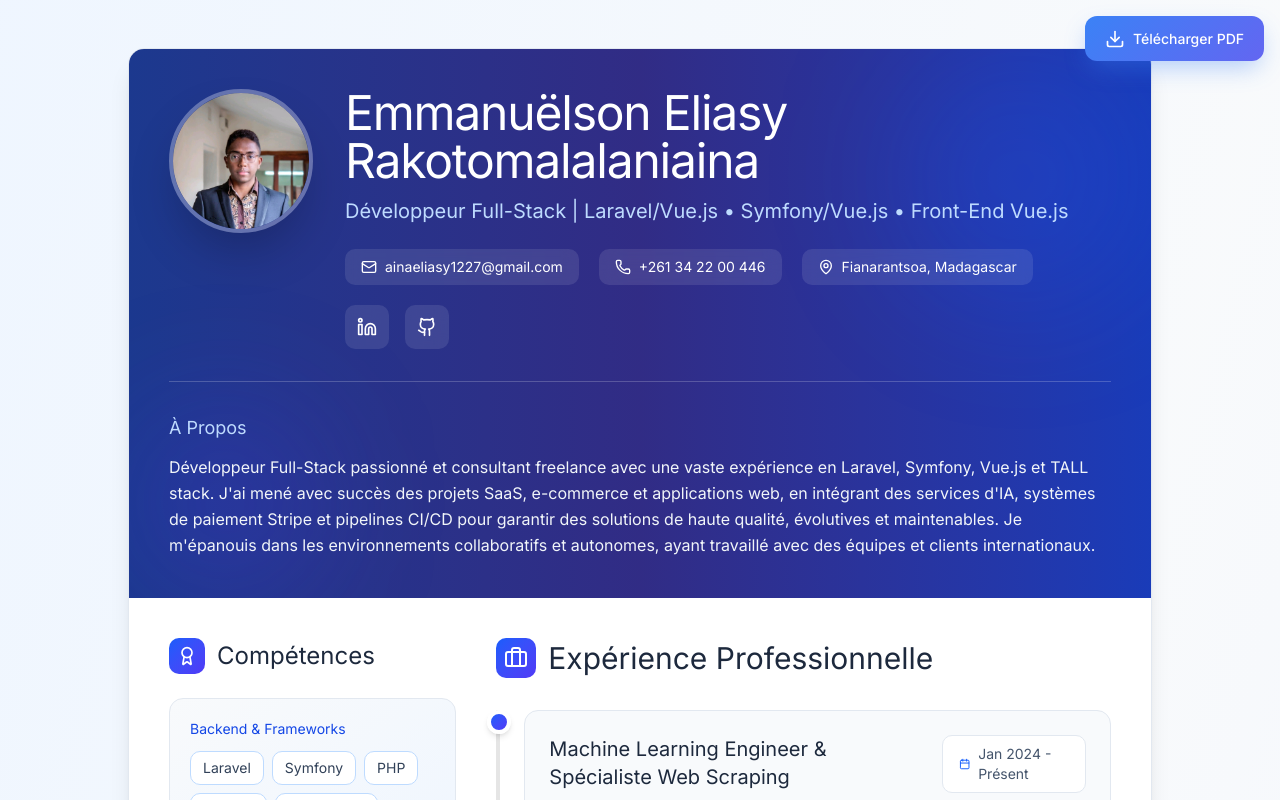
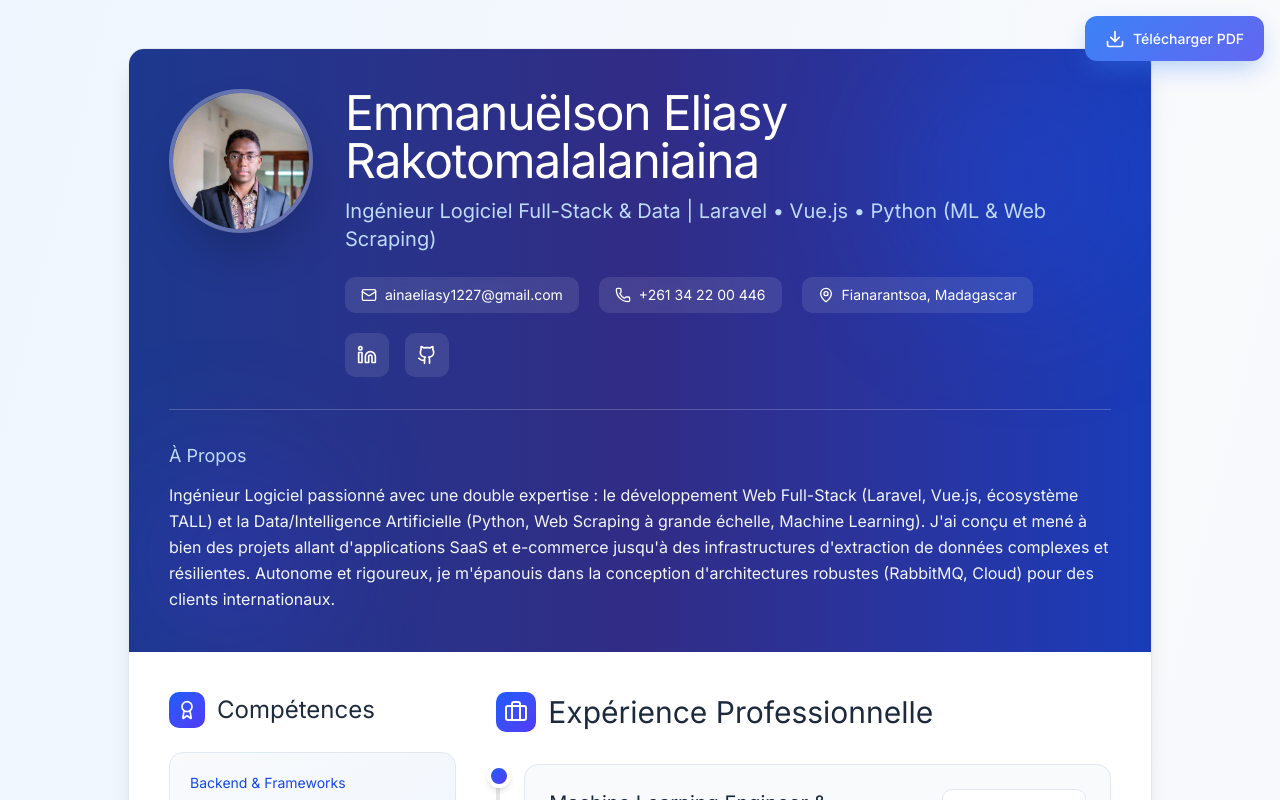
Before and after one commit to ainaeliasy/CV, a React (Vite) app: page / in a window 1280 px wide. Shown: the top 800 px of the page. Built offline with nearby package versions, Linux system fonts and the light colour scheme.

Commit message:
Update professional title and bio to reflect Full-Stack & ML/Data expertise

```diff
--- a/index.html
+++ b/index.html
@@ -5,15 +5,15 @@
     <meta name="viewport" content="width=device-width, initial-scale=1.0" />
 
     <!-- SEO -->
-    <title>Emmanuëlson Eliasy Rakotomalalaniaina — Développeur Full-Stack | Laravel/Vue.js • Symfony/Vue.js • Front-End Vue.js</title>
-    <meta name="description" content="Développeur Full-Stack passionné basé à Madagascar. Expert Laravel, Symfony, Vue.js et TALL stack. Consultant freelance pour projets SaaS, e-commerce et applications web." />
+    <title>Emmanuëlson Eliasy Rakotomalalaniaina — Ingénieur Logiciel Full-Stack & Data</title>
+    <meta name="description" content="Ingénieur Logiciel Full-Stack et Machine Learning basé à Madagascar. Expert Laravel, Vue.js et Python (Scraping/ML)." />
     <meta name="keywords" content="développeur, full-stack, Laravel, Vue.js, Symfony, freelance, Madagascar, PHP, React, SaaS" />
     <meta name="author" content="Emmanuëlson Eliasy Rakotomalalaniaina" />
 
     <!-- Open Graph (LinkedIn, Facebook, WhatsApp) -->
     <meta property="og:type" content="website" />
-    <meta property="og:title" content="Emmanuëlson Eliasy Rakotomalalaniaina — Développeur Full-Stack" />
-    <meta property="og:description" content="Expert Laravel, Symfony, Vue.js et TALL stack. Consultant freelance pour projets SaaS, e-commerce et applications web." />
+    <meta property="og:title" content="Emmanuëlson Eliasy Rakotomalalaniaina — Ingénieur Logiciel Full-Stack & Data" />
+    <meta property="og:description" content="Expert Laravel, Vue.js et Python (Scraping/ML). Ingénieur logiciel freelance basé à Madagascar." />
     <meta property="og:image" content="/profile-photo.jpg" />
     <meta property="og:url" content="https://goodev.abrdns.com" />
     <meta property="og:locale" content="fr_FR" />
--- a/src/components/PersonalInfo.tsx
+++ b/src/components/PersonalInfo.tsx
@@ -19,7 +19,7 @@ export function PersonalInfo() {
 
         <div className="flex-1 text-center md:text-left">
           <h1 className="text-4xl md:text-5xl mb-3 tracking-tight">Emmanuëlson Eliasy Rakotomalalaniaina</h1>
-          <p className="text-xl text-blue-200 mb-6">Développeur Full-Stack | Laravel/Vue.js • Symfony/Vue.js • Front-End Vue.js</p>
+          <p className="text-xl text-blue-200 mb-6">Ingénieur Logiciel Full-Stack & Data | Laravel • Vue.js • Python (ML & Web Scraping)</p>
 
           <div className="flex flex-wrap gap-5 justify-center md:justify-start text-sm">
             <a href="mailto:ainaeliasy1227@gmail.com" className="flex items-center gap-2 hover:text-blue-200 transition-colors bg-white/10 px-4 py-2 rounded-lg backdrop-blur-sm">
@@ -50,11 +50,11 @@ export function PersonalInfo() {
       <div className="relative mt-8 pt-8 border-t border-white/20">
         <h3 className="text-lg mb-3 text-blue-200">À Propos</h3>
         <p className="text-slate-100 leading-relaxed">
-          Développeur Full-Stack passionné et consultant freelance avec une vaste expérience en Laravel, Symfony, Vue.js
-          et TALL stack. J'ai mené avec succès des projets SaaS, e-commerce et applications web, en intégrant des
-          services d'IA, systèmes de paiement Stripe et pipelines CI/CD pour garantir des solutions de haute qualité,
-          évolutives et maintenables. Je m'épanouis dans les environnements collaboratifs et autonomes, ayant travaillé
-          avec des équipes et clients internationaux.
+          Ingénieur Logiciel passionné avec une double expertise : le développement Web Full-Stack (Laravel, Vue.js, écosystème TALL)
+          et la Data/Intelligence Artificielle (Python, Web Scraping à grande échelle, Machine Learning). J'ai conçu et mené à
+          bien des projets allant d'applications SaaS et e-commerce jusqu'à des infrastructures d'extraction de données complexes
+          et résilientes. Autonome et rigoureux, je m'épanouis dans la conception d'architectures robustes (RabbitMQ, Cloud)
+          pour des clients internationaux.
         </p>
       </div>
     </div>
```
